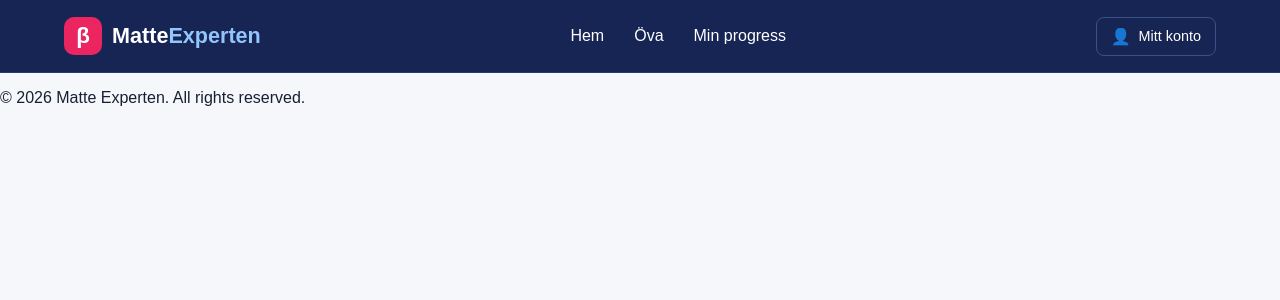
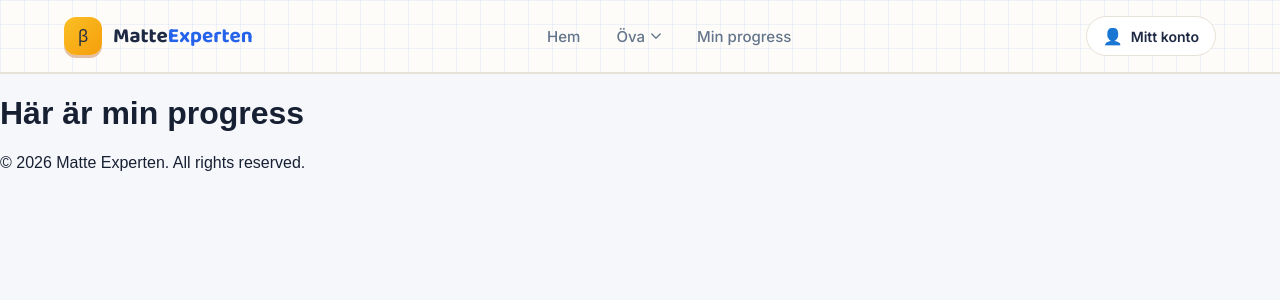
Before and after one commit to MattiasWaern/MatteSida, a React (Vite) app in the folder frontend/: page /progress in a window 1280 px wide. Shown: the top 300 px of the page. Built offline with nearby package versions, Linux system fonts and the light colour scheme.

Commit message:
commit
-Stylade om header, bättre ux
-Lade till rätt path till sidans olika sidor(Home/Progress)

```diff
--- a/frontend/src/App.jsx
+++ b/frontend/src/App.jsx
@@ -2,6 +2,8 @@ import { BrowserRouter, Routes, Route } from "react-router-dom";
 import Header from "./components/header.jsx";
 import Footer from "./components/footer.jsx";
 import MathQuiz from "./components/math.jsx";
+import Home from "./pages/home.jsx";
+import MyProgress from "./pages/progress.jsx";
 
 function App() {
     return (
@@ -11,10 +13,17 @@ function App() {
 
             <main>
                 <Routes>
-
+                    <Route
+                        path="/"
+                        element={<Home />}
+                    />
                     <Route
                         path="/quiz/:category/:difficulty"
                         element={<MathQuiz />}
+                    />
+                    <Route
+                        path="/progress"
+                        element={<MyProgress />}
                     />
 
                 </Routes>
--- a/frontend/src/components/header.jsx
+++ b/frontend/src/components/header.jsx
@@ -7,21 +7,30 @@ function Header() {
             <div className="header-content">
 
                 <Link to="/" className="logo">
-                    <span className="logo-icon">β</span>
-                    <span>Matte<span>Experten</span></span>
+                    <span className="logo-icon" aria-hidden="true">
+                          β
+                    </span>
+                    <span className="logo-text">
+                        Matte<span>Experten</span>
+                    </span>
                 </Link>
 
 
                 <nav className="nav">
 
-                    <Link to="/">
+                    <Link to="/" className="nav-link">
                         Hem
                     </Link>
 
 
                     <div className="category-menu">
 
-                        <span>Öva</span>
+                        <span className="nav-link category-trigger">
+                            Öva
+                            <svg className="chevron" viewBox="0 0 12 8" width="10" height="7">
+                                <path d="M1 1L6 6L11 1" stroke="currentColor" strokeWidth="1.6" fill="none" strokeLinecap="round" strokeLinejoin="round" />
+                            </svg>
+                        </span>
 
                         <div className="category-dropdown">
 
@@ -34,15 +43,15 @@ function Header() {
 
                                 <div className="difficulty-dropdown">
 
-                                    <Link to="/quiz/linjara-ekvationer/easy">
+                                    <Link to="/quiz/linjara-ekvationer/easy" className="diff-link diff-easy">
                                         Lätt
                                     </Link>
 
-                                    <Link to="/quiz/linjara-ekvationer/medium">
+                                    <Link to="/quiz/linjara-ekvationer/medium" className="diff-link diff-medium">
                                         Medel
                                     </Link>
 
-                                    <Link to="/quiz/linjara-ekvationer/hard">
+                                    <Link to="/quiz/linjara-ekvationer/hard" className="diff-link diff-hard">
                                         Svår
                                     </Link>
 
@@ -60,15 +69,15 @@ function Header() {
 
                                 <div className="difficulty-dropdown">
 
-                                    <Link to="/quiz/andragradsekvationer/easy">
+                                    <Link to="/quiz/andragradsekvationer/easy" className="diff-link diff-easy">
                                         Lätt
                                     </Link>
 
-                                    <Link to="/quiz/andragradsekvationer/medium">
+                                    <Link to="/quiz/andragradsekvationer/medium" className="diff-link diff-medium">
                                         Medel
                                     </Link>
 
-                                    <Link to="/quiz/andragradsekvationer/hard">
+                                    <Link to="/quiz/andragradsekvationer/hard" className="diff-link diff-hard">
                                         Svår
                                     </Link>
 
@@ -86,15 +95,15 @@ function Header() {
 
                                 <div className="difficulty-dropdown">
 
-                                    <Link to="/quiz/ekvationssystem/easy">
+                                    <Link to="/quiz/ekvationssystem/easy" className="diff-link diff-easy">
                                         Lätt
                                     </Link>
 
-                                    <Link to="/quiz/ekvationssystem/medium">
+                                    <Link to="/quiz/ekvationssystem/medium" className="diff-link diff-medium">
                                         Medel
                                     </Link>
 
-                                    <Link to="/quiz/ekvationssystem/hard">
+                                    <Link to="/quiz/ekvationssystem/hard" className="diff-link diff-hard">
                                         Svår
                                     </Link>
 
@@ -107,7 +116,7 @@ function Header() {
                     </div>
 
 
-                    <Link to="/progress">
+                    <Link to="/progress" className="nav-link">
                         Min progress
                     </Link>
 
@@ -115,7 +124,7 @@ function Header() {
 
 
                 <button className="profile-button">
-                    <span className="profile-icon">👤</span>
+                    <span className="profile-icon" aria-hidden="true">👤</span>
                     <span>Mitt konto</span>
                 </button>
 
--- /dev/null
+++ b/frontend/src/pages/home.jsx
@@ -0,0 +1,9 @@
+function Home(){
+    return(
+        <h1>Här e home</h1>
+    )
+}
+
+
+
+export default Home;
--- /dev/null
+++ b/frontend/src/pages/progress.jsx
@@ -0,0 +1,8 @@
+function MyProgress(){
+    return(
+        <h1>Här är min progress</h1>
+    )
+}
+
+
+export default MyProgress;
--- a/frontend/src/styles/header.css
+++ b/frontend/src/styles/header.css
@@ -1,14 +1,46 @@
+@import url('https://fonts.googleapis.com/css2?family=Baloo+2:wght@600;700&family=Inter:wght@400;500;600&display=swap');
+
 * {
     box-sizing: border-box;
 }
 
 .header {
+    --paper: #fdfcf9;
+    --grid-line: rgba(37, 99, 235, 0.07);
+    --blue: #2563eb;
+    --blue-dark: #1d4ed8;
+    --blue-tint: #eaf1ff;
+    --sun: #f59e0b;
+    --sun-light: #fbbf24;
+    --mint: #16a34a;
+    --mint-bg: #dcfce7;
+    --amber-bg: #fef3c7;
+    --amber-text: #b45309;
+    --rose: #e11d48;
+    --rose-bg: #ffe4e8;
+    --text: #1e2a44;
+    --text-dim: #64748b;
+    --border: #e7e2d6;
+
+    position: relative;
+    z-index: 50;
+
     width: 100%;
-    background: #172554;
-    border-bottom: 1px solid #263b70;
+
+    background-color: var(--paper);
+    background-image:
+        linear-gradient(var(--grid-line) 1px, transparent 1px),
+        linear-gradient(90deg, var(--grid-line) 1px, transparent 1px);
+    background-size: 24px 24px;
+
+    border-bottom: 2px solid var(--border);
+    font-family: "Inter", system-ui, sans-serif;
 }
 
 .header-content {
+    position: relative;
+    z-index: 1;
+
     max-width: 1200px;
     height: 72px;
     margin: 0 auto;
@@ -19,154 +51,258 @@
     justify-content: space-between;
 }
 
+/* Logga */
 .logo {
     display: flex;
     align-items: center;
-    gap: 10px;
+    gap: 11px;
 
-    color: white;
+    color: var(--text);
     text-decoration: none;
-    font-size: 1.35rem;
-    font-weight: 700;
-}
-
-.logo span:last-child span {
-    color: #93c5fd;
 }
 
 .logo-icon {
     width: 38px;
     height: 38px;
+    flex-shrink: 0;
 
     display: flex;
     align-items: center;
     justify-content: center;
 
-    border-radius: 10px;
-    background: #eb2560;
+    border-radius: 12px;
+    background: linear-gradient(135deg, var(--sun-light), var(--sun));
+    box-shadow: 0 3px 0 rgba(180, 83, 9, 0.35);
+}
 
-    font-size: 1.4rem;
+.logo-text {
+    font-family: "Baloo 2", "Inter", sans-serif;
+    font-size: 1.3rem;
     font-weight: 700;
 }
 
+.logo-text span {
+    color: var(--blue);
+}
+
+/* Nav */
 .nav {
     display: flex;
     align-items: center;
-    gap: 30px;
+    gap: 4px;
 }
 
-.nav a {
+.nav-link {
+    display: inline-flex;
+    align-items: center;
+    gap: 6px;
+
+    padding: 9px 16px;
+
     text-decoration: none;
-    color: white;
+    color: var(--text-dim);
+    font-size: 0.94rem;
+    font-weight: 500;
+
+    border-radius: 999px;
+    cursor: pointer;
+    transition: background 0.18s ease, color 0.18s ease;
 }
 
-.practice-menu {
+.nav-link:hover {
+    background: var(--blue-tint);
+    color: var(--blue-dark);
+}
+
+.chevron {
+    color: var(--text-dim);
+    transition: transform 0.2s ease;
+}
+
+.category-menu:hover .chevron {
+    transform: rotate(180deg);
+}
+
+.category-menu {
+    position: relative;
+    z-index: 60;
+}
+
+
+.category-menu::after {
+    content: "";
+    position: absolute;
+    top: 100%;
+    left: 0;
+    width: 230px;
+    height: 10px;
+}
+
+.category-item {
     position: relative;
 }
 
-.practice-link {
-    border: none;
-    background: none;
-    font: inherit;
-    cursor: pointer;
-    color: white;
-}
-.category-menu {
-    position: relative;
-    color: white;
+
+.category-item::after {
+    content: "";
+    position: absolute;
+    top: 0;
+    left: 100%;
+    width: 6px;
+    height: 100%;
 }
 
 .category-dropdown {
     position: absolute;
-    top: 100%;
+    top: calc(100% + 10px);
     left: 0;
+    z-index: 70;
 
     display: none;
 
-    width: 220px;
+    width: 230px;
     padding: 8px;
 
     background: white;
-    border-radius: 8px;
-    box-shadow: 0 8px 20px rgba(0, 0, 0, 0.15);
+    border: 1px solid var(--border);
+    border-radius: 16px;
+    box-shadow: 0 12px 28px rgba(30, 42, 68, 0.14);
 }
 
 .category-menu:hover .category-dropdown {
     display: block;
 }
 
-
 .category-item {
     position: relative;
-    color: black;
 }
 
 .category-item > span {
     display: block;
-    padding: 10px;
+    padding: 11px 12px;
+
+    color: var(--text);
+    font-size: 0.92rem;
+    font-weight: 600;
+
+    border-radius: 10px;
     cursor: pointer;
+    transition: background 0.15s ease;
 }
 
+.category-item:hover > span {
+    background: var(--blue-tint);
+    color: var(--blue-dark);
+}
 
-/* Svårigheterna */
+/* Dropdown: svårighetsgrad */
 .difficulty-dropdown {
     position: absolute;
 
     left: 100%;
     top: 0;
+    z-index: 80;
+    margin-left: 6px;
 
     display: none;
+    flex-direction: column;
+    gap: 6px;
 
-    width: 120px;
-    padding: 8px;
+    width: 130px;
+    padding: 10px;
 
     background: white;
-    border-radius: 8px;
-    box-shadow: 0 8px 20px rgba(0, 0, 0, 0.15);
+    border: 1px solid var(--border);
+    border-radius: 16px;
+    box-shadow: 0 12px 28px rgba(30, 42, 68, 0.14);
 }
 
 .category-item:hover .difficulty-dropdown {
-    display: block;
+    display: flex;
 }
 
-
-.difficulty-dropdown a {
+.diff-link {
     display: block;
-    padding: 10px;
+    padding: 7px 0;
 
     text-decoration: none;
-    color: black;
+    text-align: center;
+
+    font-size: 0.84rem;
+    font-weight: 600;
+
+    border-radius: 999px;
+    transition: filter 0.15s ease, transform 0.1s ease;
 }
 
-.difficulty-dropdown a:hover {
-    background: #f2f2f2;
+.diff-link:hover {
+    filter: brightness(0.96);
+    transform: translateY(-1px);
 }
 
+.diff-easy {
+    background: var(--mint-bg);
+    color: var(--mint);
+}
+
+.diff-medium {
+    background: var(--amber-bg);
+    color: var(--amber-text);
+}
+
+.diff-hard {
+    background: var(--rose-bg);
+    color: var(--rose);
+}
+
+/* Profilknapp */
 .profile-button {
     display: flex;
     align-items: center;
     gap: 8px;
 
-    padding: 9px 14px;
+    padding: 9px 16px;
 
-    border: 1px solid #3b5285;
-    border-radius: 8px;
+    border: 1.5px solid var(--border);
+    border-radius: 999px;
 
-    background: transparent;
-    color: white;
+    background: white;
+    color: var(--text);
 
-    font-size: 0.9rem;
+    font-size: 0.88rem;
+    font-weight: 600;
+    font-family: inherit;
     cursor: pointer;
 
-    transition: background 0.2s ease;
+    transition: border-color 0.2s ease, background 0.2s ease;
 }
 
 .profile-button:hover {
-    background: #1e3a70;
+    border-color: var(--blue);
+    background: var(--blue-tint);
 }
 
 .profile-icon {
     font-size: 1rem;
+}
+
+/* Tillgänglighet: synlig fokusring */
+.nav-link:focus-visible,
+.diff-link:focus-visible,
+.profile-button:focus-visible,
+.logo:focus-visible {
+    outline: 2px solid var(--blue);
+    outline-offset: 2px;
+    border-radius: 6px;
+}
+
+@media (prefers-reduced-motion: reduce) {
+    .nav-link,
+    .chevron,
+    .diff-link,
+    .profile-button {
+        transition: none;
+    }
 }
 
 @media (max-width: 700px) {
```
